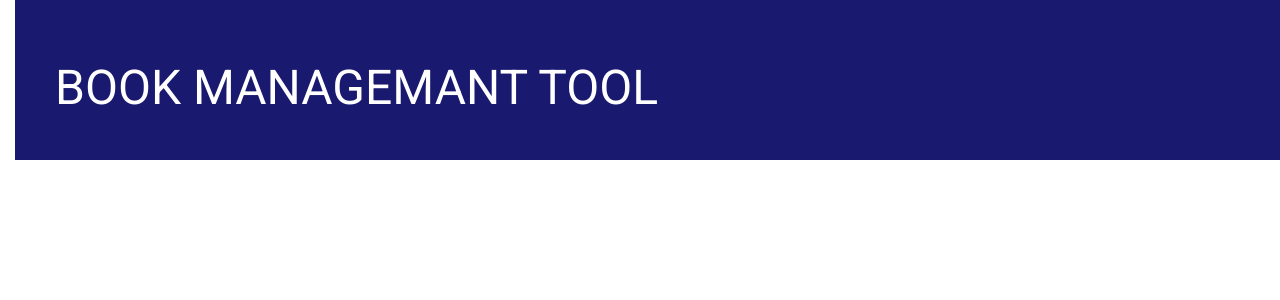
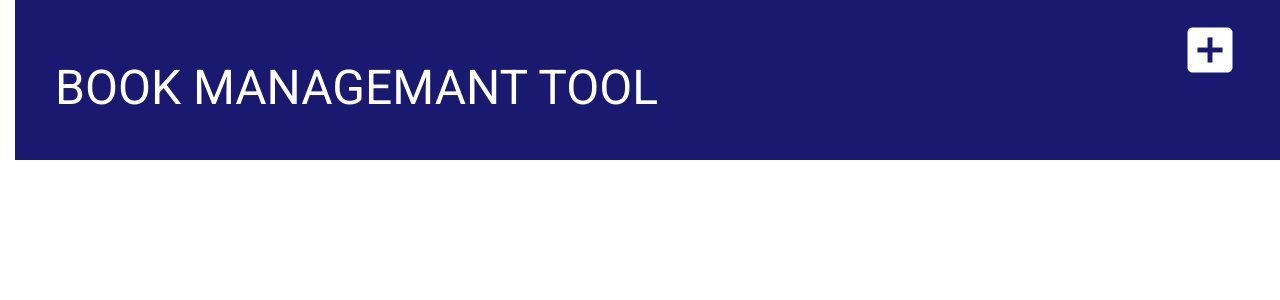
Before and after one commit to human92/trial_book-management, a Django app: page / in a window 1280 px wide. Shown: the top 300 px of the page. Run offline with Django 3.2, Linux system fonts and the light colour scheme; data that the repository does not hold is empty.

Commit message:
add materialize icon

```diff
--- a/blog/templates/blog/base.html
+++ b/blog/templates/blog/base.html
@@ -14,7 +14,7 @@
     </head>
     <body>
         <div class="page-header">
-                <a href="{% url 'post_new' %}" class="top-menu"><span class="glyphicon glyphicon-plus"></span></a>
+                <a href="{% url 'post_new' %}" class="top-menu"><span class="large material-icons md-60">add_box</span></a>
             <h1><a href="http://127.0.0.1:8000/">BOOK MANAGEMANT TOOL</a></h1>
         </div>
 
--- a/static/css/blog.css
+++ b/static/css/blog.css
@@ -65,3 +65,28 @@ h1, h2, h3, h4 {
     float: right;
     margin-right: 150px;
 }
+
+.material-icons {
+    font-family: 'Material Icons';
+    font-weight: normal;
+    font-style: normal;
+    font-size: 24px;  /* 推奨サイズ */
+    display: inline-block;
+    width: 1em;
+    height: 1em;
+    line-height: 1;
+    text-transform: none;
+
+    /* WebKitブラウザサポート */
+    -webkit-font-smoothing: antialiased;
+    /* Chrome、Safariサポート */
+    text-rendering: optimizeLegibility;
+
+    /* Firefoxサポート */
+    -moz-osx-font-smoothing: grayscale;
+
+    /* IEサポート */
+    font-feature-settings: 'liga';
+  }
+
+.material-icons.md-60 { font-size: 60px; }
```
